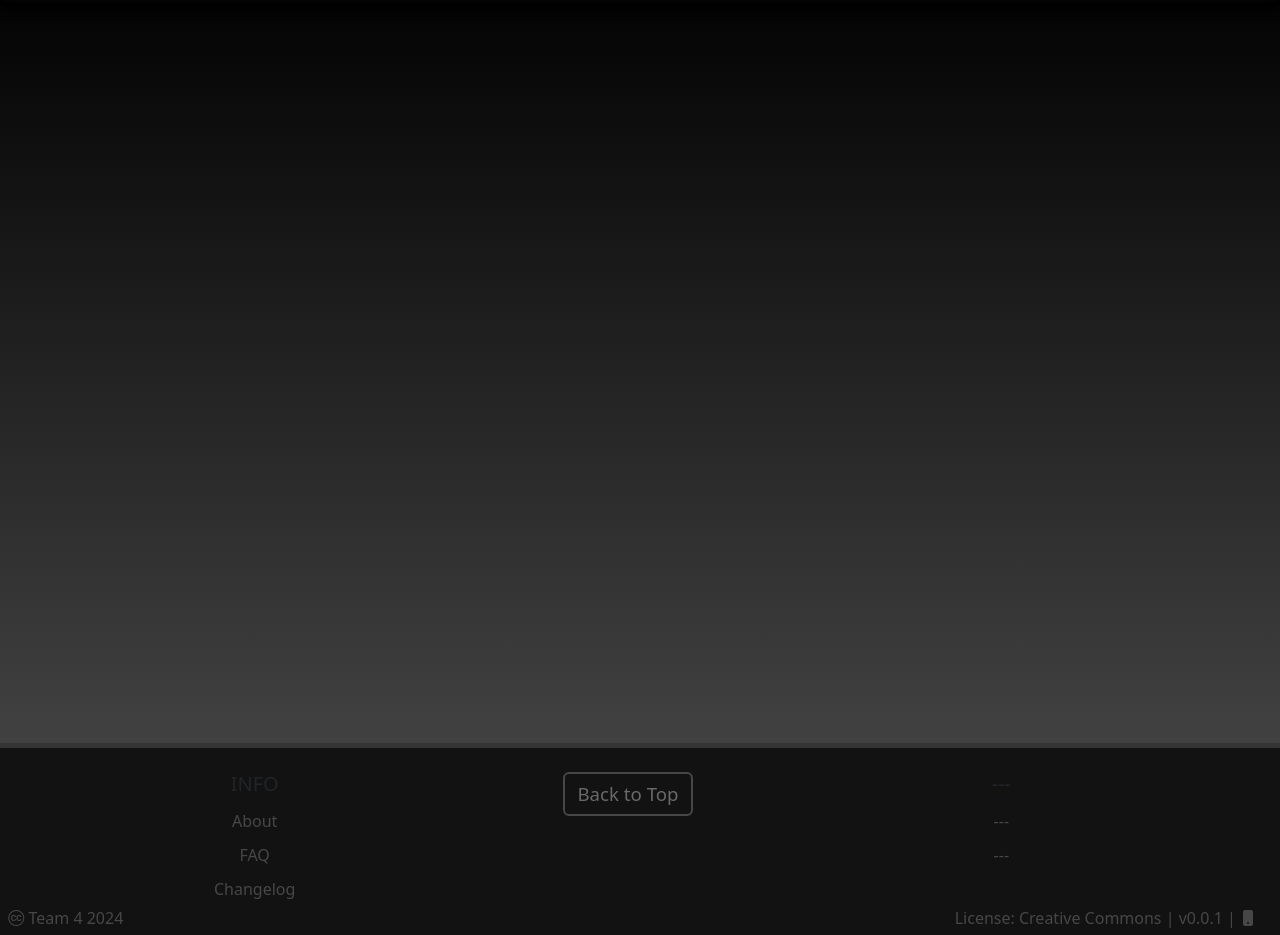
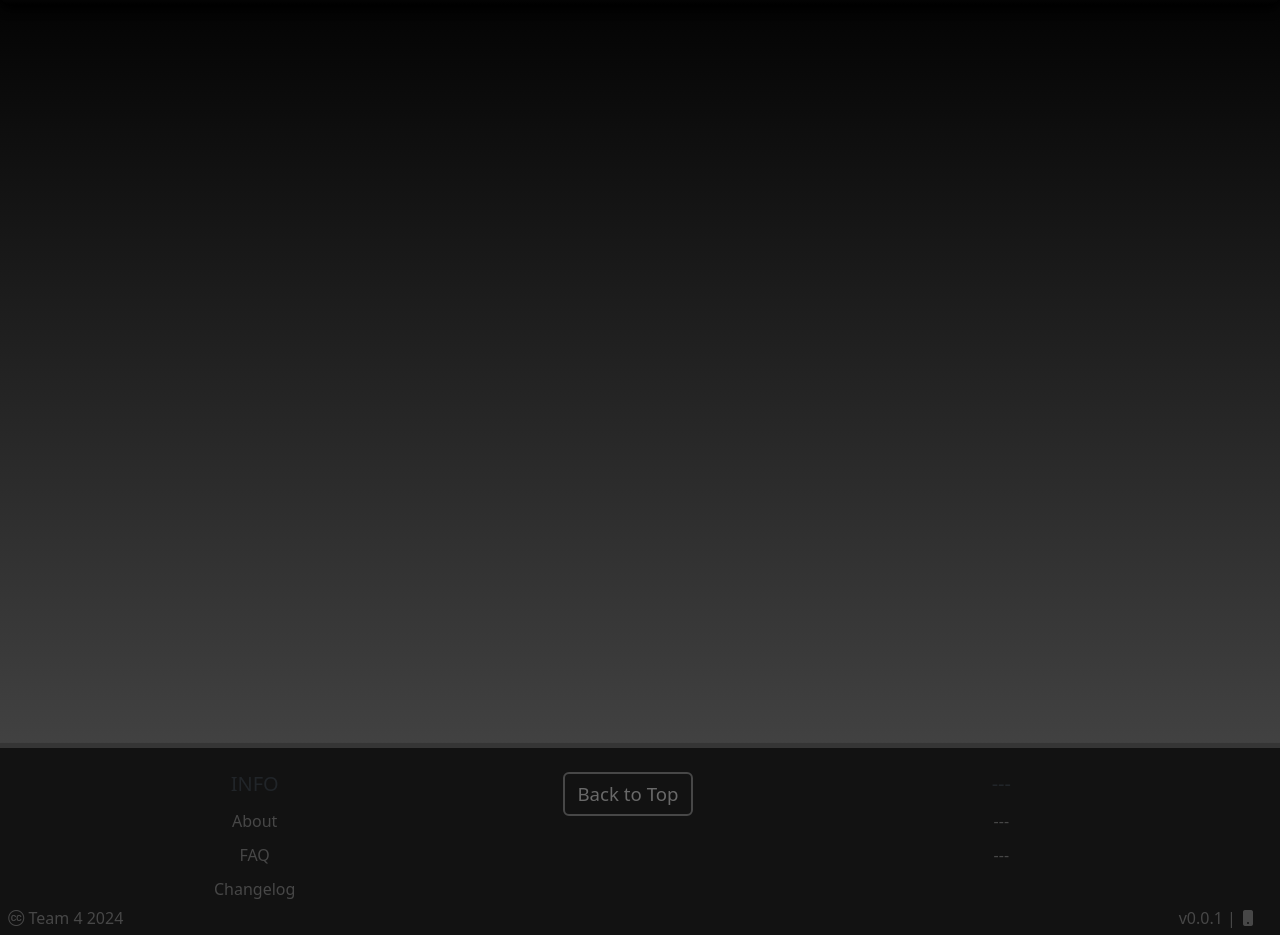
Before and after one commit to DogDoge0-0/IGME-Project-1, a plain HTML site: page index.html in a window 1280 px wide. Shown: the part 99-1034 px from the top of the page. Drawn offline with nearby package versions, Linux system fonts and the light colour scheme.

Commit message:
Update index.html

```diff
--- a/index.html
+++ b/index.html
@@ -111,8 +111,6 @@
             &nbsp;&nbsp;<i class="bi bi-cc-circle"></i>&nbsp;Team 4 2024
           </div>
           <div class="col-sm-6 p-f d-flex justify-content-end right">
-            <span class="d-sm-inline-block">License:&nbsp;Creative&nbsp;Commons</span>
-            <span class="d-sm-inline-block">&nbsp;|&nbsp;</span>
             <span id="myVer">v0.0.1</span>
             <span class="d-sm-inline-block">&nbsp;|&nbsp;</span>
             <i class="bi bi-phone-fill" title="This page supports phones"></i>
```
